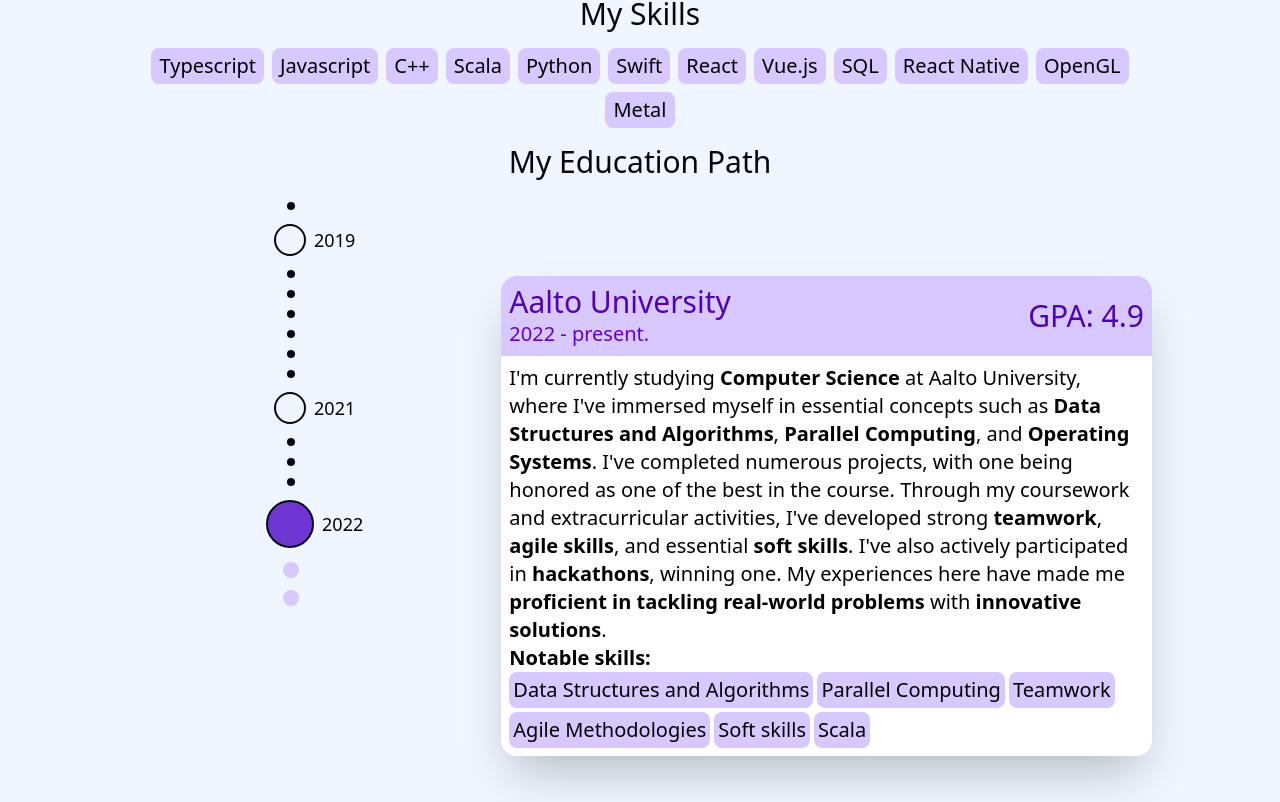
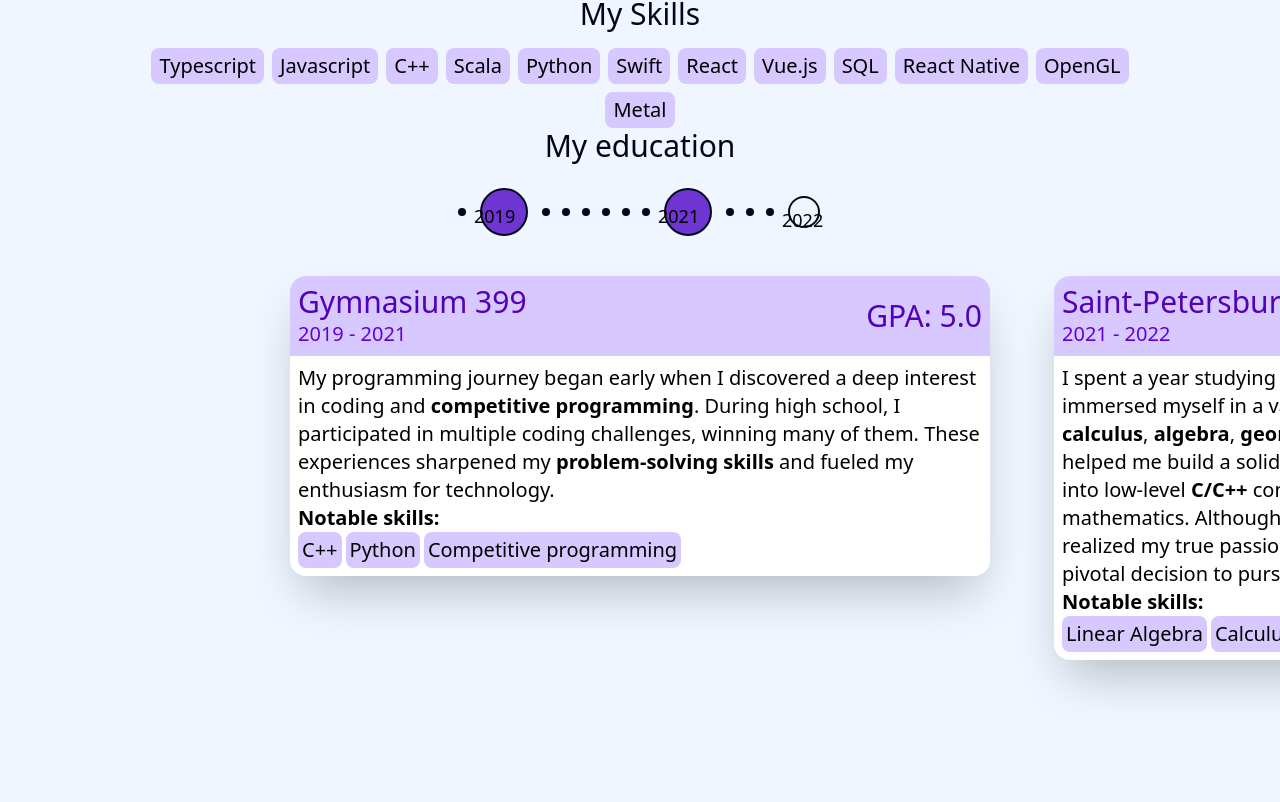
Before and after one commit to Dereden399/dereden399.github.io, a Vue app: page / in a window 1280 px wide. Shown: the part 1438-2240 px from the top of the page. Built offline with nearby package versions, Linux system fonts and the light colour scheme.

Commit message:
Started changing education section

```diff
--- a/src/App.vue
+++ b/src/App.vue
@@ -27,9 +27,7 @@
       <Header />
       <div class="flex flex-col items-center p-2 lg:max-w-[80%] lg:p-0">
         <AboutMeSection />
-        <h1 class="mt-2 text-3xl text-slate-950 md:mt-4">My Skills</h1>
         <SkillsSection />
-        <h1 class="mt-2 text-3xl text-slate-950 md:mt-4">My Education Path</h1>
         <EducationTimeLine />
         <h1 id="projects" class="mt-2 text-3xl text-slate-950 md:mt-4">
           Projects
--- a/src/components/EducationTimeLine.vue
+++ b/src/components/EducationTimeLine.vue
@@ -1,103 +1,132 @@
 <script setup lang="ts">
-import {
-  schools,
-  educationTimelineSize,
-  navbarHeight,
-  navbarHeightNum
-} from '../constants.ts'
-import { computed, onBeforeUnmount, onMounted, ref, watch } from 'vue'
+import { schools, navbarHeight } from '../constants.ts'
 import SchoolInfoCard from './SchoolInfoCard.vue'
-import { remToPx } from './utils.ts'
-
-const oneNthWithoutStickyHeight = educationTimelineSize / schools.length
+import { ComponentPublicInstance, onBeforeUnmount, onMounted, ref } from 'vue'
 
 const years = [
   ...new Set(
     schools.flatMap((x) => [x.startYear, x.endYear]).filter((x) => x !== null)
   )
-].map(Number) as number[]
+]
+  .map(Number)
+  .sort((a, b) => a - b)
+
 const distances = [
   ...years.slice(1).map((year, idx) => (year - years[idx]) * 3),
   0
 ]
 
-const containerRef = ref<HTMLDivElement | null>(null)
+const carouselRef = ref<HTMLElement | null>(null)
+const cardRefs = ref<HTMLElement[]>([])
 
-const stickyElemRef = ref<HTMLDivElement | null>(null)
+const centeredIndex = ref(0)
+const scrollProgress = ref(0)
 
-const scrolledAmount = ref(0)
+const onScroll = () => {
+  if (!carouselRef.value || cardRefs.value!.length === 0) return
+  const container = carouselRef.value
+  const containerRect = container.getBoundingClientRect()
+  const containerCenter = containerRect.left + containerRect.width / 2
 
-const changeAnimationPlaying = ref(false)
+  let closestIndex = 0
+  let closestDistance = Infinity
 
-const oneNth = computed(() => {
-  return (
-    oneNthWithoutStickyHeight -
-    (stickyElemRef.value?.offsetHeight ?? 0) / schools.length
-  )
-})
+  cardRefs.value!.forEach((card, index) => {
+    const cardRect = card!.getBoundingClientRect()
+    const cardCenter = cardRect.left + cardRect.width / 2
+    const distance = Math.abs(containerCenter - cardCenter)
 
-const scrolledPercentageInOneNth = computed(() => {
-  return (scrolledAmount.value % oneNth.value) / oneNth.value
-})
+    if (distance < closestDistance) {
+      closestDistance = distance
+      closestIndex = index
+    }
+  })
 
-const shownSchool = computed(() => {
-  return Math.min(
-    Math.floor(scrolledAmount.value / oneNth.value),
-    schools.length - 1
-  )
-})
+  centeredIndex.value = closestIndex
 
-watch(shownSchool, () => {
-  if (!changeAnimationPlaying.value) {
-    changeAnimationPlaying.value = true
-    setTimeout(() => {
-      changeAnimationPlaying.value = false
-    }, 500)
-  }
-})
-
-const getScrollAmount = (scrolled: number) => {
-  if (containerRef.value) {
-    return (
-      Math.round(scrolled + remToPx(navbarHeightNum)) -
-      containerRef.value.offsetTop
-    )
-  } else return 0
+  // Calculate scroll progress
+  const maxScroll = container.scrollWidth - container.clientWidth
+  scrollProgress.value = container.scrollLeft / maxScroll
 }
 
-const handleScroll = (e: Event) => {
-  const window = (e.target as Document).scrollingElement
-  if (window && containerRef.value) {
-    if (getScrollAmount(window.scrollTop) >= 0) {
-      scrolledAmount.value = getScrollAmount(window.scrollTop)
+const assignCardRef = (
+  el: Element | ComponentPublicInstance | null,
+  index: number
+) => {
+  if (el instanceof HTMLElement) {
+    cardRefs.value[index] = el
+  } else if (el && '$el' in el) {
+    const dom = (el as ComponentPublicInstance).$el
+    if (dom instanceof HTMLElement) {
+      cardRefs.value[index] = dom
     }
   }
 }
 
-const scrollToSection = (section: number) => {
-  if (containerRef.value && section < schools.length) {
-    window.scrollTo({
-      top: containerRef.value.offsetTop + oneNth.value * section,
-      behavior: 'smooth'
-    })
-  }
-}
-
 onMounted(() => {
-  window.addEventListener('scroll', handleScroll)
+  carouselRef.value!.addEventListener('scroll', onScroll)
+  requestAnimationFrame(onScroll)
 })
 
 onBeforeUnmount(() => {
-  window.removeEventListener('scroll', handleScroll)
+  carouselRef.value!.removeEventListener('scroll', onScroll)
 })
 </script>
 
 <template>
+  <h1 class="text-3xl text-slate-950">My education</h1>
   <div
-    ref="containerRef"
-    class="mt-4 w-full"
-    :style="`height: ${educationTimelineSize}px`"
+    :style="`height: calc(100vh - ${navbarHeight});`"
+    class="mt-2 flex flex-col items-center md:mt-4"
   >
+    <div class="flex flex-row items-center justify-evenly">
+      <span class="year-circle-small"></span>
+      <template v-for="(year, idx) in years" :key="year">
+        <div class="flex items-center">
+          <div
+            class="relative transition-all duration-500 ease-in-out"
+            :class="
+              idx === centeredIndex || idx === centeredIndex + 1
+                ? 'year-circle-selected'
+                : 'year-circle'
+            "
+          >
+            <p
+              class="absolute -left-[8px] text-base md:text-lg"
+              :class="
+                idx === centeredIndex || idx === centeredIndex + 1
+                  ? 'top-[12px]'
+                  : 'top-[8px]'
+              "
+            >
+              {{ year }}
+            </p>
+          </div>
+        </div>
+        <span
+          v-for="n in distances[idx]"
+          :key="`${year}-${n}`"
+          class="year-circle-small transition-all duration-500 ease-in-out"
+        ></span>
+      </template>
+    </div>
+    <div
+      ref="carouselRef"
+      class="flex w-screen flex-1 snap-x snap-mandatory flex-row gap-x-16 overflow-x-scroll scroll-smooth px-[calc(50vw-350px)] py-8"
+      style="
+        scroll-padding-left: calc(50vw - 350px);
+        scroll-padding-right: calc(50vw - 350px);
+      "
+    >
+      <SchoolInfoCard
+        v-for="(school, idx) in schools"
+        :school="school"
+        :key="school.name"
+        :ref="(el) => assignCardRef(el, idx)"
+      />
+    </div>
+  </div>
+  <!--  <div class="mt-4 w-full">
     <div
       ref="stickyElemRef"
       class="sticky flex h-[90vh] w-full flex-col justify-start gap-y-6 md:flex-row md:gap-x-12 md:gap-y-0"
@@ -108,10 +137,7 @@
       >
         <span class="year-circle-small"></span>
         <template v-for="(year, idx) in years" :key="year">
-          <div
-            class="flex flex-col items-center md:ml-10 md:flex-row"
-            @click="scrollToSection(idx)"
-          >
+          <div class="flex flex-col items-center md:ml-10 md:flex-row">
             <div
               class="relative transition-all duration-500 ease-in-out"
               :class="
@@ -176,7 +202,6 @@
       <div class="flex flex-col justify-start md:mt-[10vh] md:flex-[2]">
         <SchoolInfoCard
           :school="schools[shownSchool]"
-          :class="{ inChange: changeAnimationPlaying }"
         />
       </div>
 
@@ -192,7 +217,7 @@
         </div>
       </div>
     </div>
-  </div>
+  </div>-->
 </template>
 
 <style scoped>
@@ -217,22 +242,4 @@
 .year-circle-small-selected-now {
   @apply h-[8px] w-[8px] rounded-full bg-accent-500 md:m-[6px] md:h-[16px] md:w-[16px];
 }
-
-.inChange {
-  animation: changeAnimation 0.5s cubic-bezier(0.4, 0, 0.2, 1);
-  scale: 1;
-  opacity: 1;
-}
-
-@keyframes changeAnimation {
-  0%,
-  100% {
-    scale: 1;
-    opacity: 1;
-  }
-  50% {
-    scale: 0;
-    opacity: 0;
-  }
-}
 </style>
--- a/src/components/SchoolInfoCard.vue
+++ b/src/components/SchoolInfoCard.vue
@@ -1,20 +1,15 @@
 <script setup lang="ts">
-import { navbarHeight, SchoolType } from '../constants.ts'
+import { SchoolType } from '../constants.ts'
 import PillElement from './PillElement.vue'
-import { ref } from 'vue'
 
 const { school } = defineProps<{ school: SchoolType }>()
-
-const headerRef = ref<HTMLDivElement | null>(null)
-const skillsRef = ref<HTMLDivElement | null>(null)
 </script>
 
 <template>
   <div
-    class="flex max-h-full w-full flex-col items-start rounded-2xl bg-white shadow-2xl"
+    class="flex h-fit w-[700px] shrink-0 snap-center flex-col items-start rounded-2xl bg-white shadow-2xl"
   >
     <div
-      ref="headerRef"
       class="flex w-full flex-row items-center justify-between rounded-tl-2xl rounded-tr-2xl bg-accent-50 p-[4px] text-center md:p-[8px]"
     >
       <div class="flex flex-col items-start justify-start text-center">
@@ -29,7 +24,6 @@
     <div class="p-[8px]">
       <div
         class="overflow-y-auto text-base md:text-xl 3xl:text-2xl"
-        :style="`max-height: calc(100vh - ${headerRef ? headerRef.offsetHeight : 0}px - ${skillsRef ? skillsRef.offsetHeight : 0}px - ${navbarHeight} - 16vh)`"
         v-html="school.description"
       />
       <div ref="skillsRef">
--- a/src/components/SkillsSection.vue
+++ b/src/components/SkillsSection.vue
@@ -4,6 +4,7 @@
 </script>
 
 <template>
+  <h1 class="mt-2 text-3xl text-slate-950 md:mt-4">My Skills</h1>
   <div
     class="mt-4 flex flex-row flex-wrap items-center justify-center gap-x-2 gap-y-2"
   >
```
